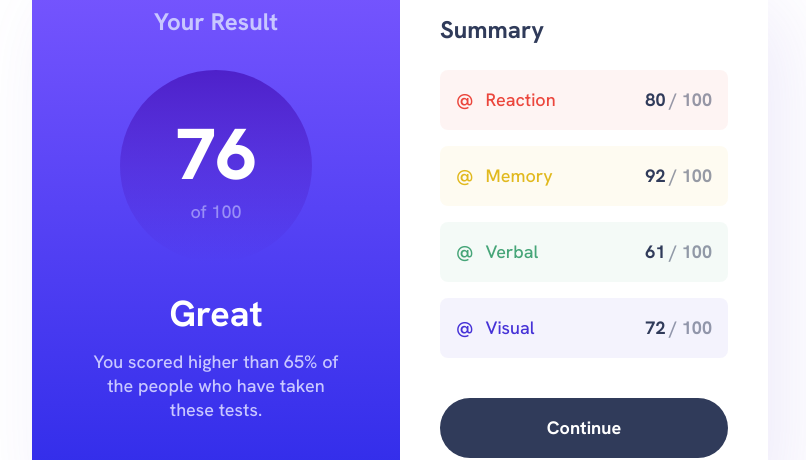
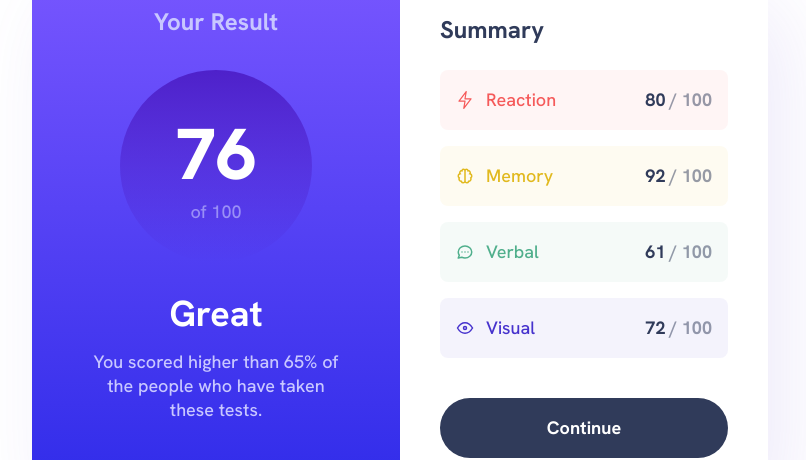
Before and after one commit to VesaMalaska/results-summary, a React (Vite) app: page / in a window 1280 px wide. Shown: the part 164-624 px from the top of the page, without its empty margins (240-1046 px from the left). Built offline with nearby package versions, Linux system fonts and the light colour scheme.

Commit message:
Added icons for result rows

```diff
--- a/src/components/AreaResultRow.jsx
+++ b/src/components/AreaResultRow.jsx
@@ -1,12 +1,15 @@
+import ResultRowIcon from "./ResultRowIcon";
+
 export default function AreaResultRow({ field, score }) {
+
     let colorRgb = '';
 
     if (field === 'Reaction') {
-        colorRgb = '235, 70, 60';
+        colorRgb = '245, 90, 90';
     } else if (field === 'Verbal') {
-        colorRgb = '70, 165, 120';
+        colorRgb = '80, 175, 140';
     } else if (field === 'Visual') {
-        colorRgb = '70, 50, 215';
+        colorRgb = '70, 50, 205';
     } else if (field === 'Memory') {
         colorRgb = '225, 185, 30';
     }
@@ -19,14 +22,19 @@ export default function AreaResultRow({ field, score }) {
             gap-3
             rounded-md
             p-4
+            font-bold
             sm:text-lg
             sm:rounded-lg
         `} style={{backgroundColor: 'rgba(' + colorRgb + ', 0.06)'}}>
-            <div className="flex gap-3" style={{color: 'rgb(' + colorRgb + ')'}}>
-                <span className='text-xl'>@</span>
-                <span>{field}</span>
+            <div className="flex gap-3 items-center" style={{color: 'rgb(' + colorRgb + ')'}}>
+                <span className='text-lg'>
+                    <ResultRowIcon field={field} />
+                </span>
+                <span className=' font-medium'>
+                    {field}
+                </span>
             </div>
-            <div className=" text-dark-gray-blue font-bold flex gap-1">
+            <div className=" text-dark-gray-blue flex gap-1">
                 {score} <span className=" opacity-50"> / 100</span>
             </div>
         </div>
--- /dev/null
+++ b/src/components/ResultRowIcon.jsx
@@ -0,0 +1,19 @@
+import { RxLightningBolt } from 'react-icons/rx';
+import { BiBrain } from 'react-icons/bi';
+import { HiOutlineChat } from 'react-icons/hi';
+import { TbEye } from 'react-icons/tb';
+
+export default function ResultRowIcon({ field }) {
+    if (field === 'Reaction') {
+        return <RxLightningBolt />;
+    }
+    if (field === 'Verbal') {
+        return <HiOutlineChat />;
+    }
+    if (field === 'Visual') {
+        return <TbEye />;
+    }
+    if (field === 'Memory') {
+        return <BiBrain />;
+    }
+}
```
